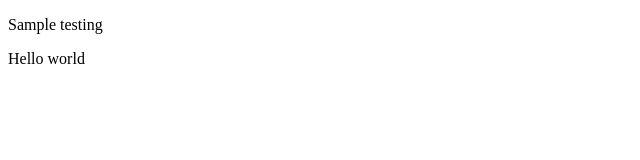
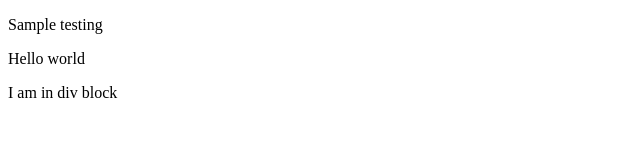
Before and after one commit to Kanthu04/project24, a plain HTML site: page index.html in a window 1280 px wide. Shown: the whole page, without its empty margins (0-640 px from the left). Drawn offline with Linux system fonts and the light colour scheme.

Commit message:
Add Div block

```diff
--- a/index.html
+++ b/index.html
@@ -8,5 +8,8 @@
 <body>
     <p>Sample testing</p>
     <p>Hello world</p>
+    <div>
+        <p>I am in div block</p>
+    </div>
 </body>
 </html>
```
